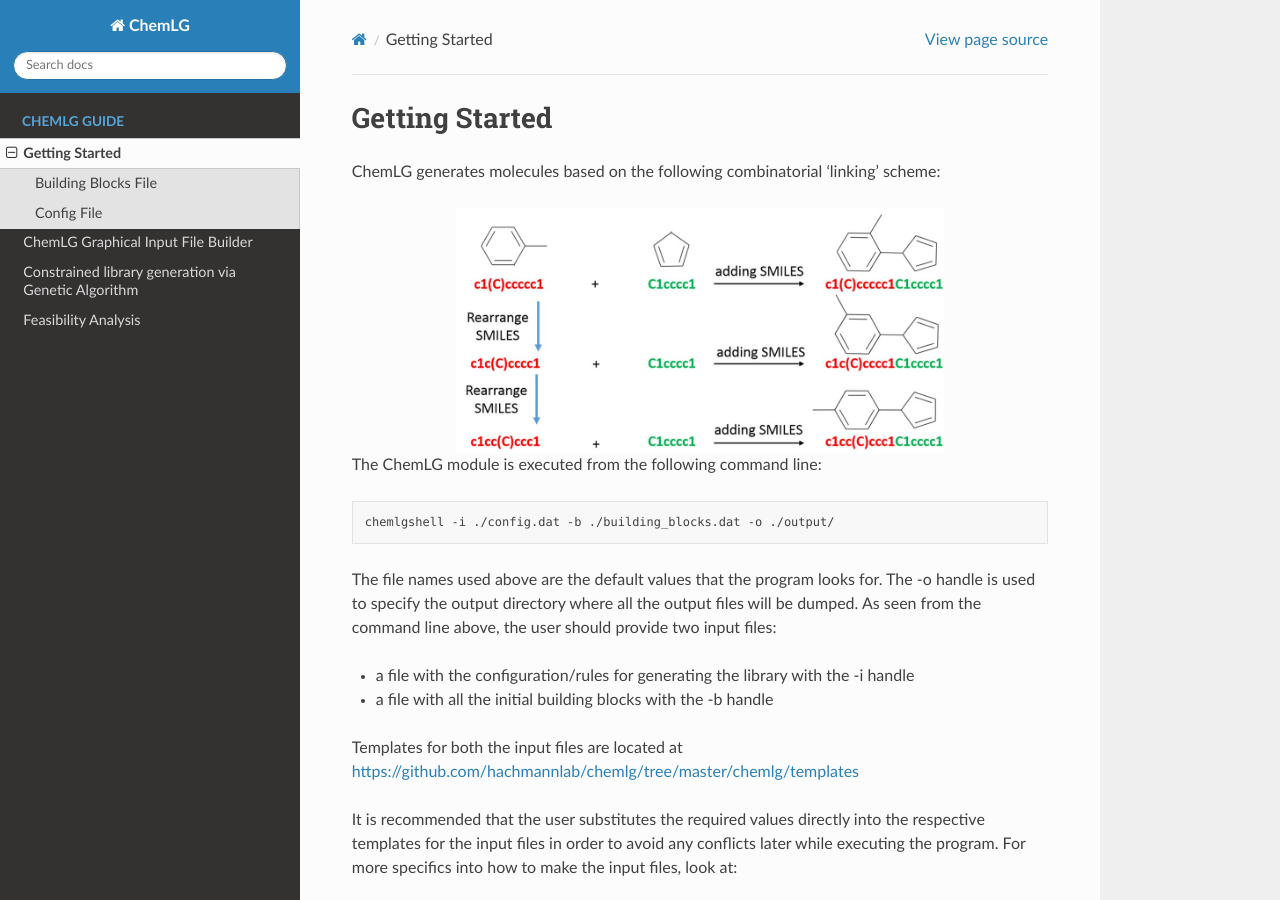
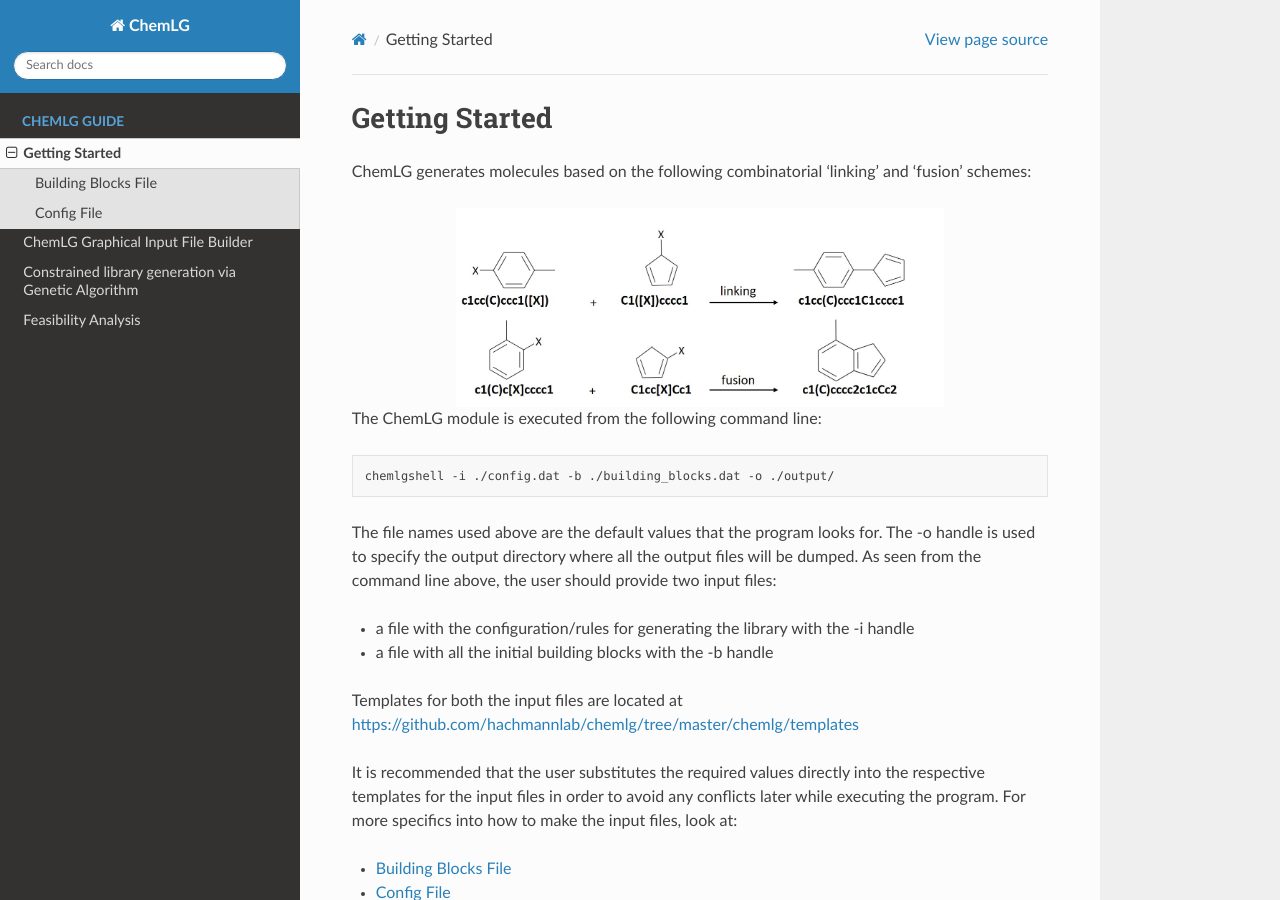
Before and after one commit to hachmannlab/chemlg, a Sphinx documentation site: the page built from docs/chemlg.rst, in a window 1280 px wide and 900 px high. Built offline with Sphinx 7.4.7 and the Read the Docs theme 2.0.0, drawn with Linux system fonts in a browser that asks for light colours; formulas are drawn with MathJax 3.

Commit message:
fixed codecov error

```diff
--- a/docs/chemlg.rst
+++ b/docs/chemlg.rst
@@ -1,9 +1,9 @@
 Getting Started
 ===============
-ChemLG generates molecules based on the following combinatorial 'linking' scheme:
+ChemLG generates molecules based on the following combinatorial 'linking' and 'fusion' schemes:
 
 
-.. image:: images/combinatorial.jpg
+.. image:: images/link+fusion.jpg
    :width: 70%
    :align: center
    :alt: Combinatorial linking of two molecules
```
Also changed, not shown: .travis.yml, docs/images/link+fusion.jpg (added).
